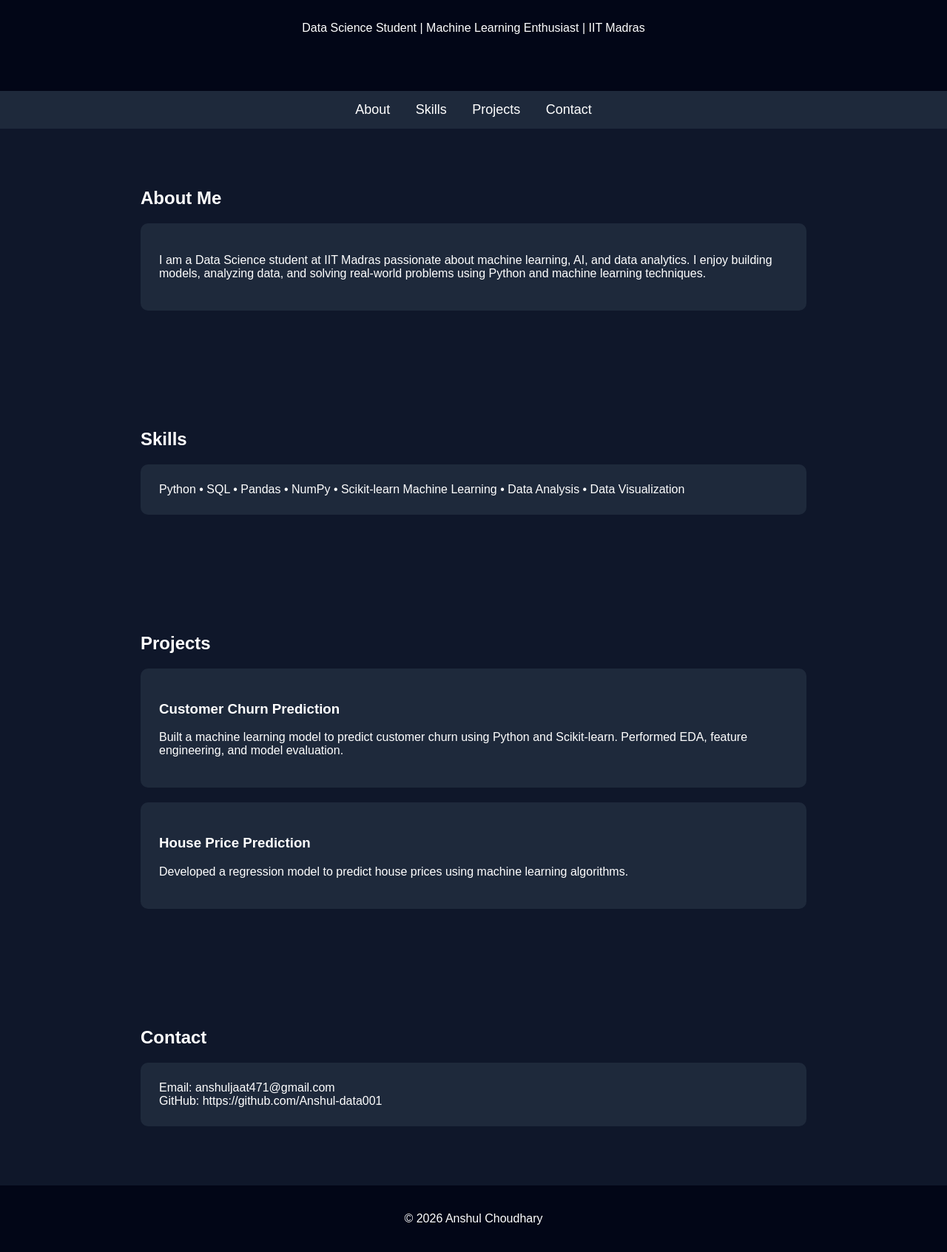
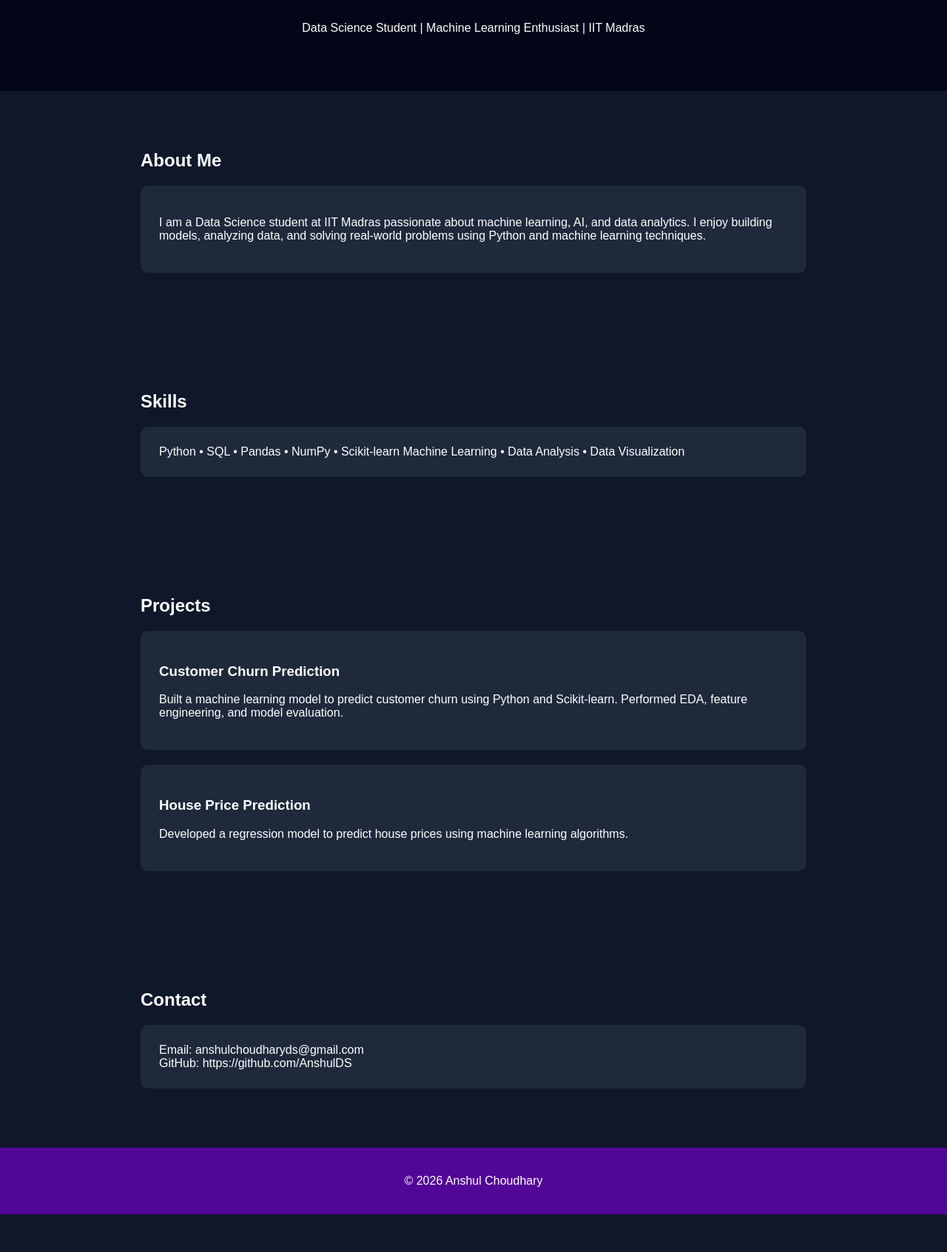
Before and after one commit to AnshulDS/AnshulDS.github.io, a plain HTML site: page index.html in a window 1280 px wide. Shown: the part 150-1843 px from the top of the page at 74% size. After the commit the page ends 1792 px from the top, so only its background shows below. Drawn offline with Linux system fonts and the light colour scheme.

Commit message:
Update index.html

```diff
--- a/index.html
+++ b/index.html
@@ -52,7 +52,7 @@ border-radius:10px;
 footer{
 text-align:center;
 padding:20px;
-background:#020617;
+background:#520697;
 }
 
 </style>
@@ -68,15 +68,6 @@ background:#020617;
 <p>Data Science Student | Machine Learning Enthusiast | IIT Madras</p>
 
 </header>
-
-<nav>
-
-<a href="#about">About</a>
-<a href="#skills">Skills</a>
-<a href="#projects">Projects</a>
-<a href="#contact">Contact</a>
-
-</nav>
 
 <section id="about">
 
@@ -140,9 +131,9 @@ Developed a regression model to predict house prices using machine learning algo
 
 <div class="card">
 
-Email: anshuljaat471@gmail.com
+Email: anshulchoudharyds@gmail.com
 <br>
-GitHub: https://github.com/Anshul-data001
+GitHub: https://github.com/AnshulDS
 
 </div>
 
```
